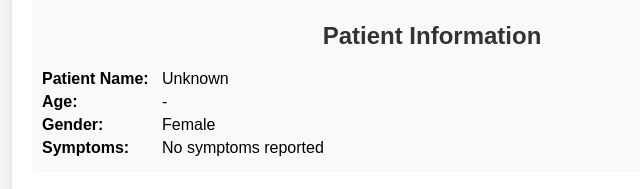
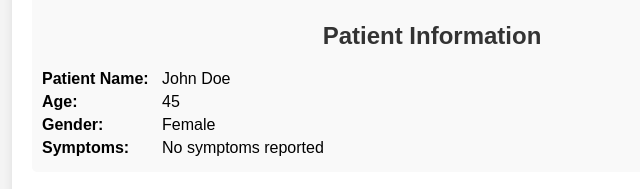
Before and after one commit to Jianting-Selina/ProjectInML, a plain HTML site: page views/detection.html in a window 1280 px wide. Shown: the part 166-355 px from the top of the page, 208-848 px from the left. Drawn offline with Linux system fonts and the light colour scheme.

Commit message:
add changes in form and detection view

```diff
--- a/views/detection.html
+++ b/views/detection.html
@@ -202,6 +202,7 @@
             }
         ];
 
+
         // Get patient ID from URL
         const urlParams = new URLSearchParams(window.location.search);
         const patientId = urlParams.get('id');
@@ -231,9 +232,9 @@
         function fetchPatientData() {
             // Get patient details from URL parameters
             const urlParams = new URLSearchParams(window.location.search);
-    const patientName = urlParams.get('name') || 'Unknown';
-    const patientAge = urlParams.get('age') || '-';
-    const patientGender = urlParams.get('gender') || '-';
+            const patientName = urlParams.get('name') || 'John Doe';
+            const patientAge = urlParams.get('age') || '45';
+            const patientGender = urlParams.get('gender') || 'Male';
             const patientSymptoms = urlParams.get('symptoms') || 'No symptoms reported';
 
             // Update patient information on the page
```
Also changed, not shown: views/form.html (+2 -0 lines). Lines whose indentation alone changed are shown as unchanged.
